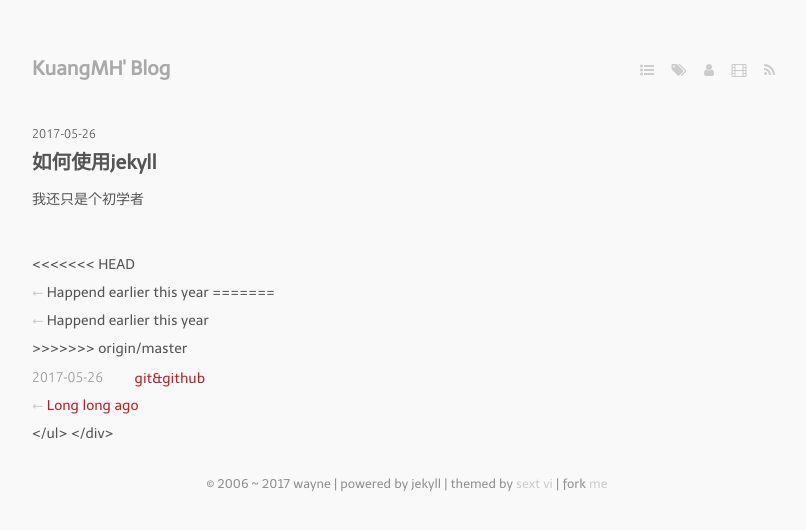
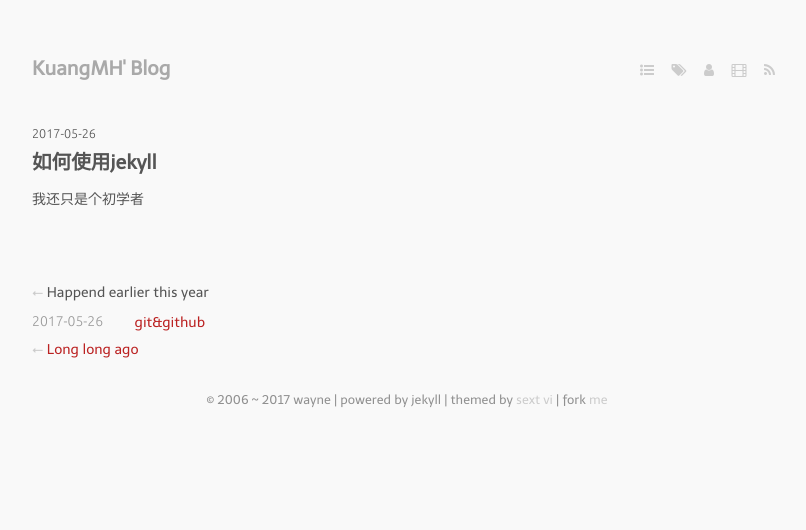
Before and after one commit to kuangmh/kuangmh.github.io, a Jekyll site: the page built from index.markdown, in a window 1280 px wide. Shown: the top 530 px of the page, without its empty margins (233-1039 px from the left). Built offline with Jekyll 4.4.1, drawn with Linux system fonts in a browser that asks for light colours; nearby versions of some CDN libraries; some web fonts are replaced; Markdown is read by kramdown in place of the engine named in the settings; a script that is not in the unit is left out.

Commit message:
Update index.markdown

```diff
--- a/index.markdown
+++ b/index.markdown
@@ -44,23 +44,18 @@ layout: default
   </ul>
   <div class="divider"></div>
   <ul class="listing main-listing">
-<<<<<<< HEAD
-    <li class="listing-seperator">Happend earlier this year
-=======
     <li class="listing-seperator">Happend earlier this year</li>
->>>>>>> origin/master
   {% capture year %}{{ site.time | date:"%Y"}}{% endcapture %}
   {% for post in site.posts offset:1 %}
     {% capture y %}{{ post.date | date:"%Y"}}{% endcapture %}
     {% if year != y %}
     {% break %}
     {% endif %}
-	 </li>
-
     <li class="listing-item">
-      <time datetime="{{ post.date | date:"%Y-%m-%d "}}" >{{ post.date | date:"%Y-%m-%d" }}</time>
+      <time datetime="{{ post.date | date:"%Y-%m-%d" }}">{{ post.date | date:"%Y-%m-%d" }}</time>
       <a href="{{ post.url }}" title="{{ post.title }}">{{ post.title }}</a>
-	 {% endfor %}
+    </li>
+  {% endfor %}
     <li class="listing-seperator"><a href="/archive.html">Long long ago</a></li>
   </ul>
 </div>
```
